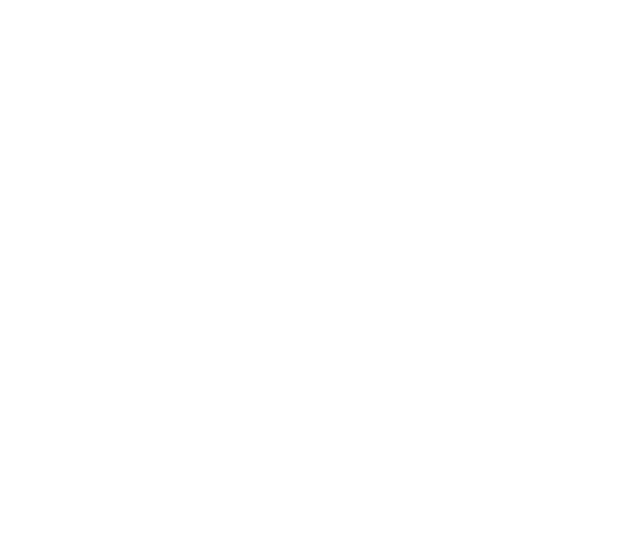
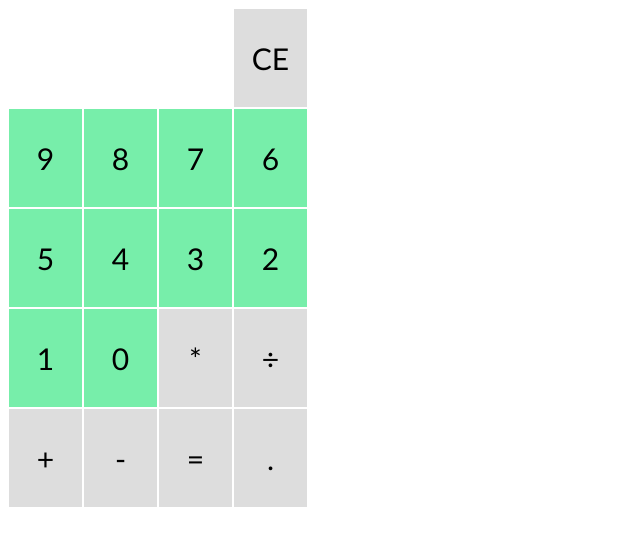
Before and after one commit to Fricco83/Calculator-JS, a plain HTML site: page index.html in a window 1280 px wide. Shown: the whole page, without its empty margins (0-640 px from the left). Drawn offline with Linux system fonts and the light colour scheme.

Commit message:
work completed

```diff
--- a/calculator.js
+++ b/calculator.js
@@ -0,0 +1,125 @@
+let calcItems = [
+    {
+        text: '9',
+        value: 9,
+    },
+    {
+        text: '8',
+        value: 8,
+    },
+    {
+        text: '7',
+        value: 7,
+    },
+    {
+        text: '6',
+        value: 6,
+    },
+    {
+        text: '5',
+        value: 5,
+    },
+    {
+        text: '4',
+        value: 4,
+    },
+    {
+        text: '3',
+        value: 3,
+    },
+    {
+        text: '2',
+        value: 2,
+    },
+    {
+        text: '1',
+        value: 1,
+    },
+    {
+        text: '0',
+        value: 0,
+    },
+    {
+        text: '*',
+        value: '*',
+    },
+    {
+        text: '÷',
+        value: '/',
+    },
+    {
+        text: '+',
+        value: '+',
+    },
+    {
+        text: '-',
+        value: '-',
+    },
+    {
+        text: '=',
+        value: '=',
+    },
+    {
+        text: '.',
+        value: '.',
+    },
+];
+
+let calculatorElem = document.getElementById('calculator');
+let display = document.createElement('div');
+display.classList.add('calc-display');
+let clearBtn = createBtn('CE');
+let currentVal = '';
+
+clearBtn.addEventListener('click', function(){
+    currentVal = '';
+    updateDisplay();
+});
+
+calculatorElem.appendChild(display);
+calculatorElem.appendChild(clearBtn);
+
+calcItems.forEach(function(item) {
+    let b = createBtn(item.text);
+
+    if (item.value === '=') {
+        b.classList.add('equals');
+        b.addEventListener('click', function(){
+            try {
+                currentVal = '' + eval(currentVal);
+            } catch (e) {
+                console.log('Wrong expression');
+                currentVal = '';
+            }
+            updateDisplay();
+        });
+    } else {
+        if (typeof item.value === 'number') {
+            b.classList.add('number');
+        } else if (item.value === '.') {
+            b.classList.add('decimal');
+        } else {
+            b.classList.add('operation');
+        }
+
+        b.addEventListener('click', function(){
+            if (currentVal.length >= 9)
+                return;
+            currentVal += '' + item.value;
+            updateDisplay();
+        });
+    }
+
+    calculatorElem.appendChild(b);
+});
+
+function updateDisplay() {
+    display.textContent = currentVal.substring(0, 9);
+}
+
+function createBtn(text) {
+    let b = document.createElement('button');
+    b.textContent = text;
+    b.classList.add('calc-btn');
+    return b;
+}
--- a/index.html
+++ b/index.html
@@ -4,10 +4,11 @@
     <meta charset="UTF-8">
     <meta name="viewport" content="width=device-width, initial-scale=1.0">
     <meta http-equiv="X-UA-Compatible" content="ie=edge">
+    <link rel="stylesheet" href="style.css">
     <title>Calculator</title>
 </head>
 <body>
-    <div class="calculator"></div>
+    <div id="calculator"></div>
     <script src="calculator.js"></script>
 </body>
 </html>
--- /dev/null
+++ b/style.scss
@@ -0,0 +1,50 @@
+$green: #7ea;
+$red: #f9b;
+$blue: #88e;
+$gray: #ddd;
+
+* {
+    font-family: 'Trebuchet MS', 'Lucida Grande', Arial, sans-serif;
+    font-size: 30px;
+}
+
+#calculator {
+    width: 300px;
+    height: 400px;
+    display: flex;
+    flex-direction: row;
+    flex-wrap: wrap;
+
+
+    .calc-display {
+        width: 75%;
+        height: 25%;
+        text-align: right;
+        display: flex;
+        flex-direction: column;
+        justify-content: center;
+        padding: 10px;
+        box-sizing: border-box;
+    }
+
+    .calc-btn {
+        width: 25%;
+        height: 25%;
+        background-color: $gray;
+        outline: 0;
+        border: 1px solid #fff;
+        cursor: pointer;
+
+        &:hover {
+            background-color: darken($gray, 25%);
+        }
+
+        &.number {
+            background-color: $green;
+
+            &:hover {
+                background-color: darken($green, 25%);
+            }
+        }
+    }
+}
```
Also changed, not shown: style.css (added), 2 other files.
